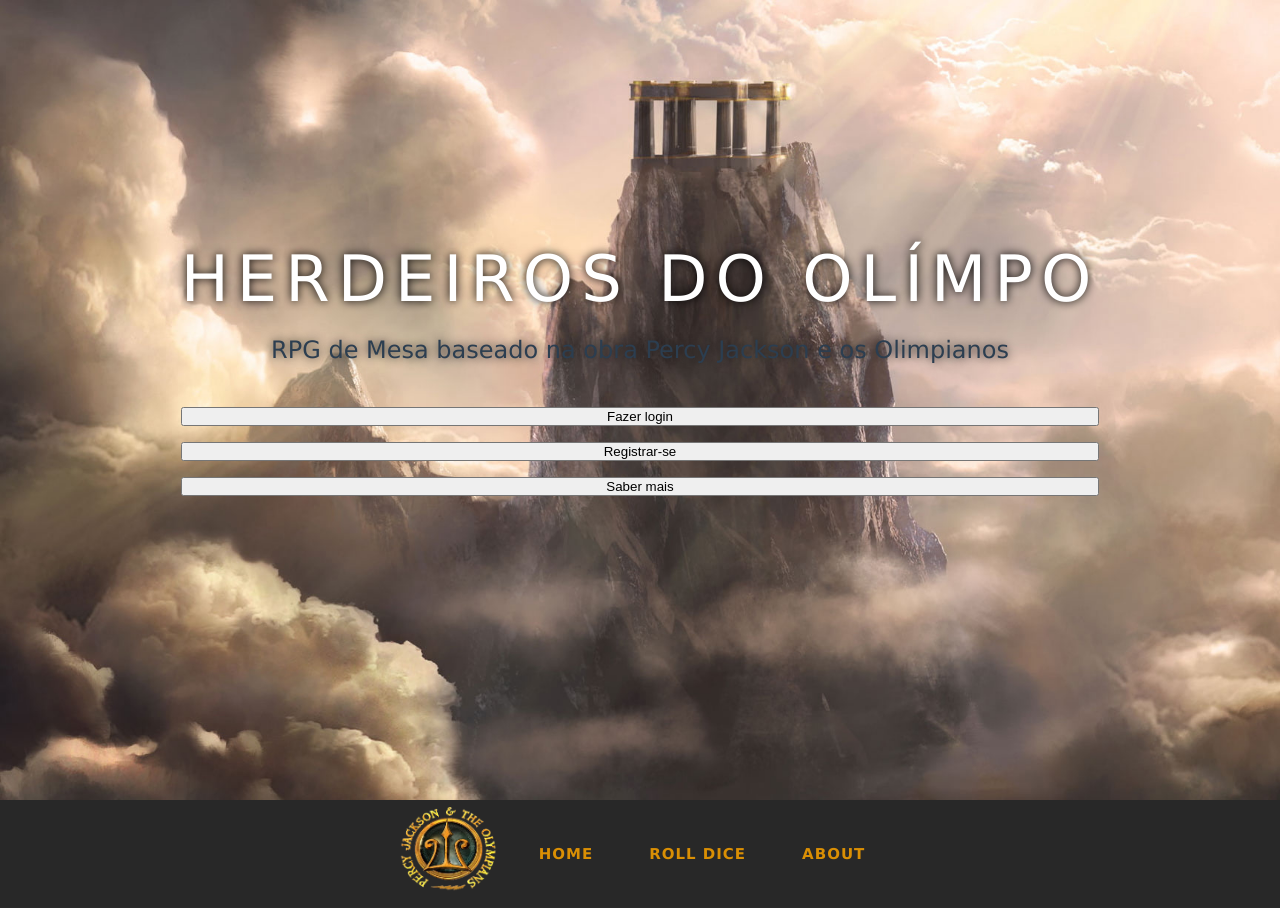
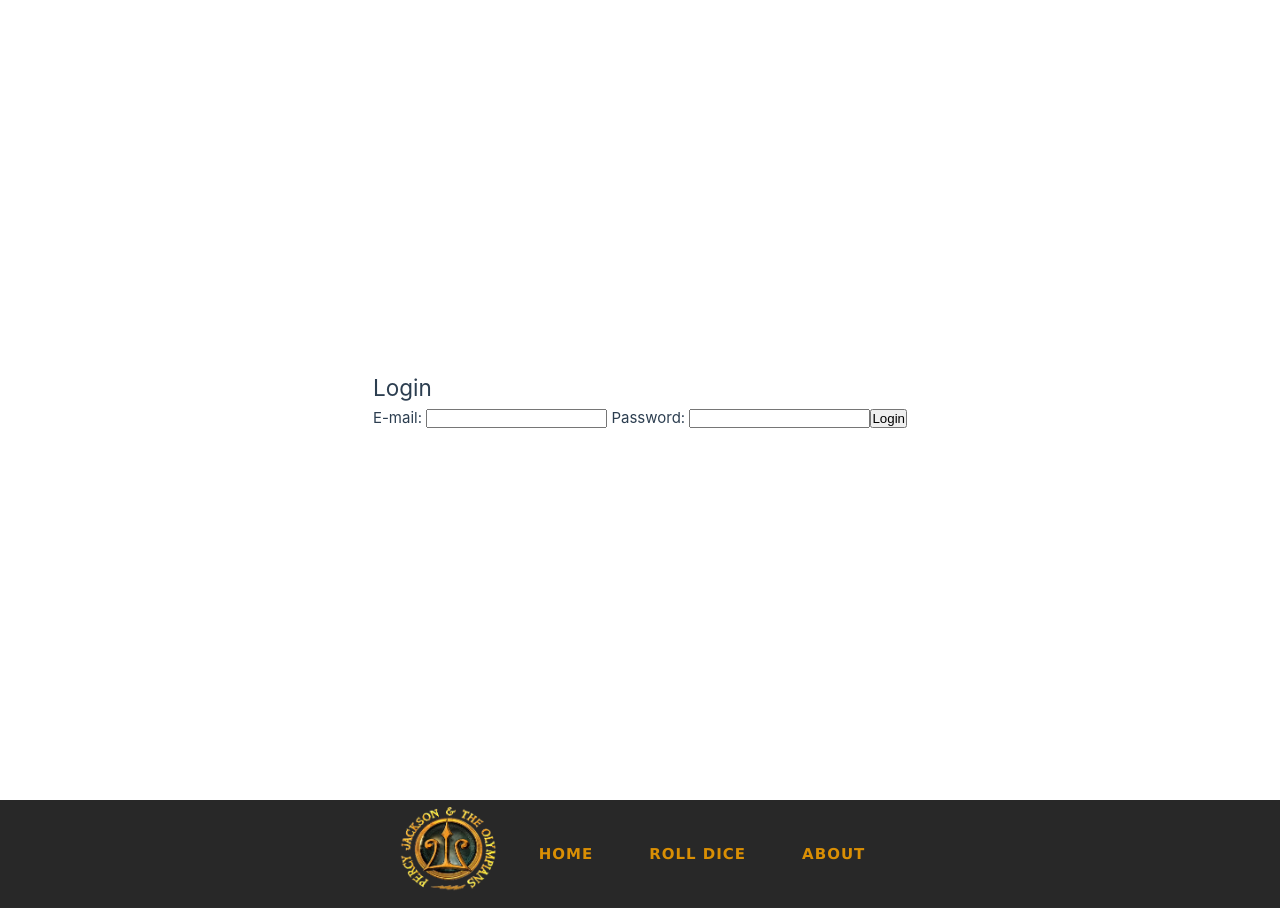
Before and after one commit to gabrielgomeso/pjrpg, a Vue app: page /auth/login in a window 1280 px wide. Built offline with nearby package versions, Linux system fonts and the light colour scheme; no server answers.

Commit message:
feat: create auth view

```diff
--- a/src/router/index.ts
+++ b/src/router/index.ts
@@ -1,6 +1,7 @@
 import { createRouter, createWebHistory } from "vue-router";
 import { scrollToTop } from "@/assets/ts/utils";
 import HomeView from "../views/HomeView.vue";
+import AuthView from "../views/AuthView.vue";
 import {
   AttributeSelection,
   CharacterRace,
@@ -20,8 +21,9 @@ const authGuard = (
   next: NavigationGuardNext
 ) => {
   const { isAuthenticated } = useAuthStore();
-  if (!isAuthenticated) {
-    next({ name: "home" });
+  if (isAuthenticated) {
+    console.log(isAuthenticated);
+    next("/auth/login");
   } else {
     next();
   }
@@ -32,6 +34,11 @@ const routes = [
     path: "/",
     name: "home",
     component: HomeView,
+  },
+  {
+    path: "/auth/:param(login|register)",
+    name: "auth",
+    component: AuthView,
   },
   {
     path: "/character_creation",
--- /dev/null
+++ b/src/views/AuthView.vue
@@ -0,0 +1,104 @@
+<script setup lang="ts">
+import { ref, onBeforeMount } from "vue";
+import { useAuthStore } from "@/stores/auth";
+import { storeToRefs } from "pinia";
+import { useRoute, useRouter } from "vue-router";
+
+const route = useRoute();
+const router = useRouter();
+const param = route.params.param;
+const { getUser, register, login } = useAuthStore();
+const { loggedUser } = storeToRefs(useAuthStore());
+
+const email = ref("");
+const email_confirmation = ref("");
+const password = ref("");
+const errorMessage = ref("");
+
+// Define reactive variables
+
+// Define the sendLoginForm function
+const sendLoginForm = async () => {
+  try {
+    // Call the login action from the auth store
+    await login(email.value, password.value);
+
+    // If login is successful, redirect to /my-profile
+    if (loggedUser.value != null) {
+      router.push("/my-profile");
+    }
+  } catch (error: any) {
+    // If there's an error, display the error message
+    errorMessage.value = error.message;
+  }
+};
+
+onBeforeMount(() => {
+  if (loggedUser.value == null) {
+    getUser();
+  } else {
+    router.push("/my-profile");
+  }
+});
+</script>
+
+<template>
+  <main class="container full-height">
+    <div>
+      <div v-if="loggedUser == null && param == 'login'">
+        <h2>Login</h2>
+        <label for="email">
+          E-mail:
+          <input v-model="email" type="email" name="email" id="email" />
+        </label>
+        <label for="password">
+          Password:
+          <input
+            v-model="password"
+            type="password"
+            name="password"
+            id="password"
+          />
+        </label>
+
+        <button type="button" @click="sendLoginForm()">Login</button>
+        <p v-if="errorMessage">{{ errorMessage }}</p>
+      </div>
+      <div v-else-if="loggedUser == null && param == 'register'">
+        <h2>Register</h2>
+        <label for="email">
+          E-mail:
+          <input v-model="email" type="email" name="email" id="email" />
+        </label>
+        <label for="email_confirmation">
+          E-mail confirmation:
+          <input
+            v-model="email_confirmation"
+            type="email"
+            name="email_confirmation"
+            id="email_confirmation"
+          />
+        </label>
+        <label for="password">
+          Password:
+          <input
+            v-model="password"
+            type="password"
+            name="password"
+            id="password"
+          />
+        </label>
+
+        <button type="button" @click="register(email, password)">
+          Register
+        </button>
+      </div>
+    </div>
+  </main>
+</template>
+<style>
+.auth-container {
+  display: flex;
+  flex-direction: column;
+}
+</style>
```
